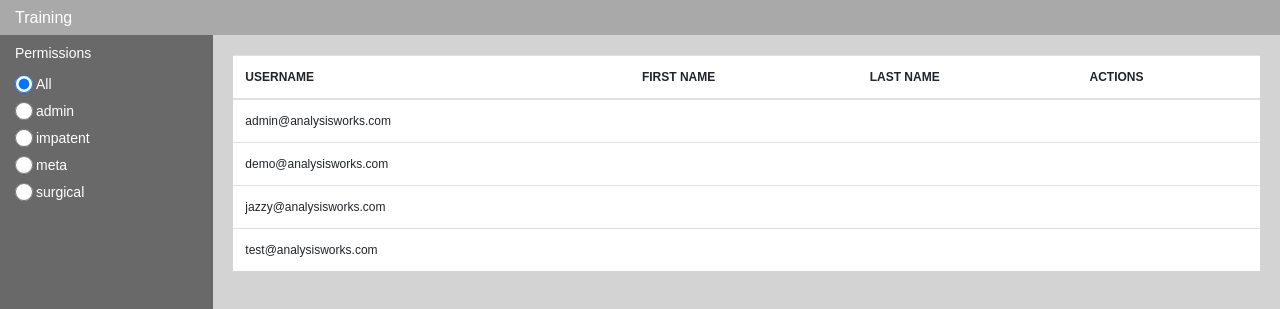
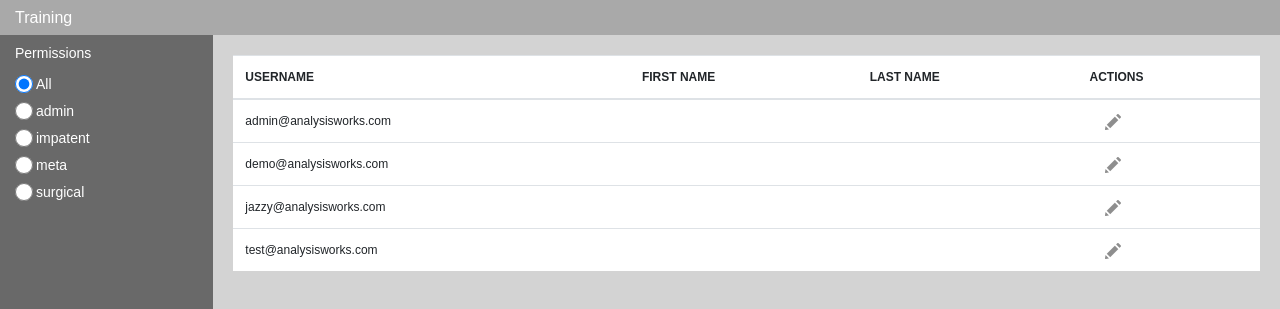
Before and after one commit to engyash/activity-dashboard-ng5, an Angular app: page / in a window 1280 px wide. Shown: the top 309 px of the page. Built offline with nearby package versions, Linux system fonts and the light colour scheme.

Commit message:
edit image

```diff
--- a/src/app/permissions/permissions.component.html
+++ b/src/app/permissions/permissions.component.html
@@ -25,6 +25,7 @@
     <div class="permissions__content-block__users">
       <table class="table table-hover">
         <thead>
+
           <tr>
             <th>USERNAME</th>
             <th>FIRST NAME</th>
@@ -37,7 +38,10 @@
             <td>{{user.username}}</td>
             <td>{{user.firstName}}</td>
             <td>{{user.lastName}}</td>
-            <td><a (click)="editUserRoles(user.id)"><i class="fa fa-edit"></i></a></td>
+            <td><a (click)="editUserRoles(user.id)"
+                   class="icon-edit">
+                  <img src="../../assets/edit_pencil.png" />
+              </a></td>
           </tr>
         </tbody>
       </table>
--- a/src/app/permissions/permissions.component.scss
+++ b/src/app/permissions/permissions.component.scss
@@ -11,14 +11,14 @@
   }
 
   &__menu-block {
-    font-size:14px;
+    font-size: 14px;
     float: left;
     background-color: dimgray;
     color: #fff;
     height: 600px;
 
-    &__title{
-      padding-top:8px;
+    &__title {
+      padding-top: 8px;
     }
 
     ul {
@@ -28,14 +28,14 @@
 
       .radio {
         line-height: 18px;
-        cursor:pointer;
+        cursor: pointer;
       }
 
       input {
         height: 18px;
         width: 18px;
-        float:left;
-        margin-right:3px;
+        float: left;
+        margin-right: 3px;
       }
     }
   }
@@ -49,6 +49,10 @@
       color: #000;
       background-color: #fff;
       font-size: 12px;
+
+      .icon-edit {
+        padding-left: 15px;
+      }
     }
   }
 }
--- a/src/app/permissions/permissions.component.ts
+++ b/src/app/permissions/permissions.component.ts
@@ -36,6 +36,6 @@ export class PermissionsComponent {
     }
 
     editUserRoles(userId) {
-        console.log('editing user roles');
+        console.log('editing user roles', userId);
     }
 }
```
Also changed, not shown: src/assets/edit_pencil.png (added).
